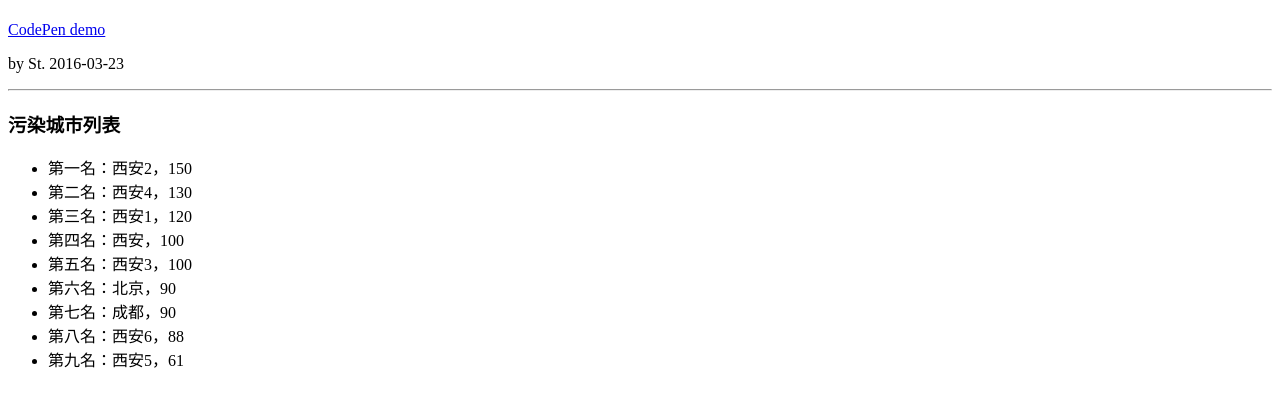
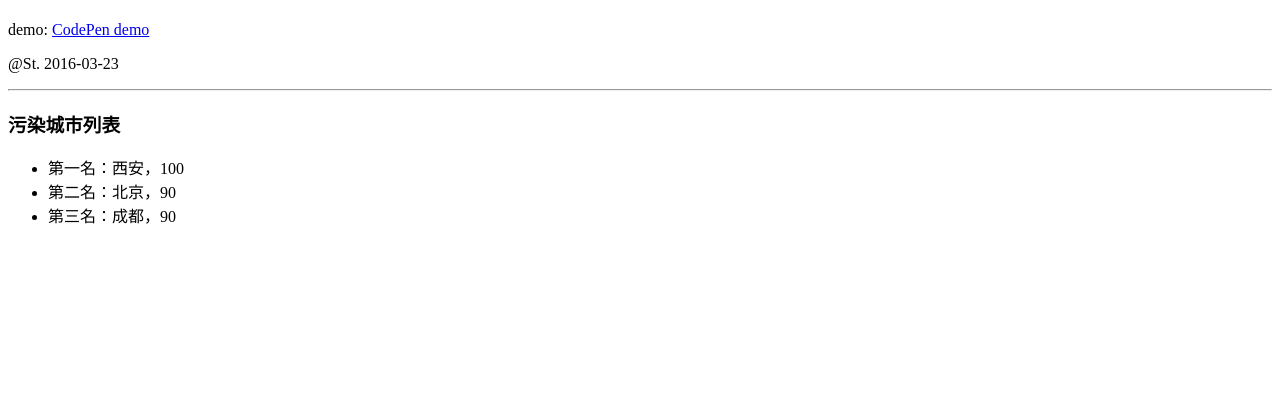
Before and after one commit to houzp/ifeHomework, a plain HTML site: page task14/index.html in a window 1280 px wide. Shown: the part 115-522 px from the top of the page. Drawn offline with Linux system fonts and the light colour scheme.

Commit message:
Clean js

```diff
--- a/task14/index.html
+++ b/task14/index.html
@@ -9,12 +9,12 @@
 </head>
 
 <body>
+    <!-- intro -->
     <h2>IFE JavaScript Task 14</h2>
     <h1><a href="http://ife.baidu.com/task/detail?taskId=14">任务十四：零基础JavaScript编码（二）</a></h1>
-    <p><a href="http://codepen.io/superwoods/pen/KzmNeO">CodePen demo</a></p>
-    <p>by St. 2016-03-23</p>
+    <p>demo: <a href="http://codepen.io/superwoods/pen/KzmNeO">CodePen demo</a></p>
+    <p>@St. 2016-03-23</p>
     <hr>
-
     <!-- html -->
     <h3>污染城市列表</h3>
     <ul id="aqi-list">
@@ -33,15 +33,7 @@
             ["广州", 50],
             ["成都", 90],
             ["西安", 100],
-            ["西安1", 120],
-            ["西安2", 150],
-            ["西安3", 100],
-            ["西安4", 130],
-            ["西安5", 61],
-            ["西安6", 88]
         ];
-
-
         (function() {
             /*
             在注释下方编写代码
@@ -49,7 +41,7 @@
             将空气质量指数大于60的城市显示到aqi-list的列表中
             */
 
-            // 模拟一个简单的jQuery id选择器函数
+            // 模拟一个简单的jQuery id选择器函数(from: task13)
             function $(tag) {
                 //console.log(tag.indexOf('#'));
                 if (tag && tag.indexOf('#') > -1) {
@@ -57,13 +49,11 @@
                     return document.getElementById(tag);
                 }
             }
-
-            // 排序
-            aqiData.sort(function (a, b) {
-                return b[1] - a[1];
+            // 数组排序，sort方法可以将原数组直接排序，并不生成新的数组。
+            aqiData.sort(function(a, b) {
+                return b[1] - a[1];  // 因为排序的是一个二维数组的内部元素，这里必须用 b[1]、a[1]
             });
-
-            // 判断>60
+            // 判断 >60的输出
             var virtualDom = '';
             for (var i = 0, j = aqiData.length; i < j; i++) {
                 if (aqiData[i][1] > 60) {
@@ -71,6 +61,7 @@
                 }
             }
 
+            // 输出中文的序号，这个模块还有问题，也不是很好，需要修改
             function zh_cn_Num(i) {
                 var text;
                 if (i === 0) {
@@ -99,14 +90,8 @@
                 return text;
             }
 
-
+            // 输入内容到页面中
             $('#aqi-list').innerHTML = virtualDom;
-
-
-
-
-
-
         })();
     </script>
 </body>
```
